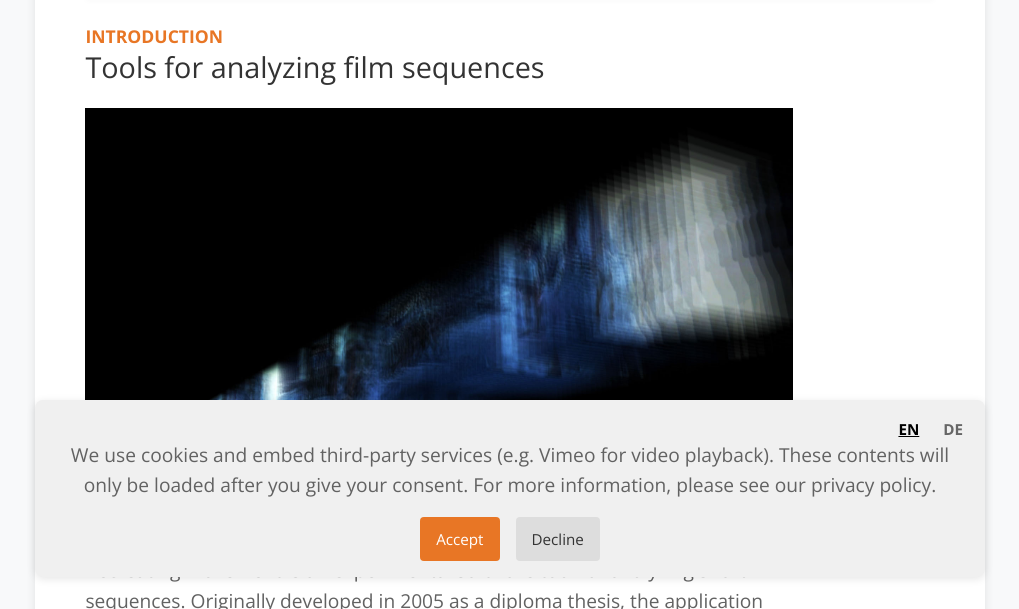
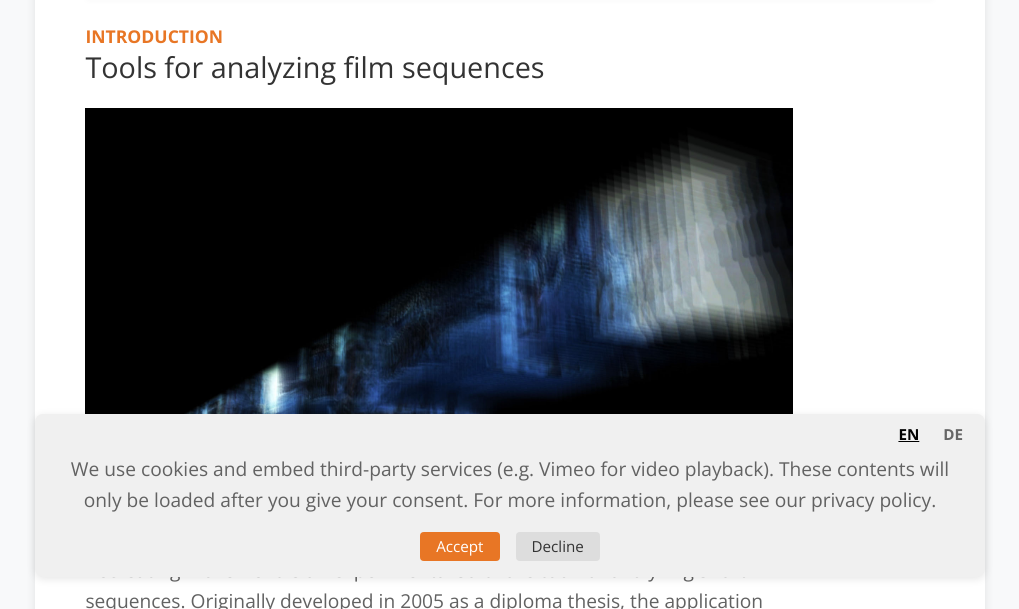
Before and after one commit to mattorwer/recreating-movement, a plain HTML site: page index.html in a window 1280 px wide. Shown: the part 191-800 px from the top of the page, without its empty margins (130-1149 px from the left). Drawn offline with nearby package versions, Linux system fonts and the light colour scheme.

Commit message:
update_09_08

```diff
--- a/style.css
+++ b/style.css
@@ -1,42 +1,7 @@
 :root {
     --accent-orange: #e87625;
 
-    /* Design tokens */
-    --rm-space-1: 0.25rem;
-    --rm-space-2: 0.5rem;
-    --rm-space-3: 0.75rem;
-    --rm-space-4: 1rem;
-    --rm-space-5: 1.5rem;
-    --rm-space-6: 2rem;
-    --rm-radius: 0.5rem;
-    --rm-shadow-1: 0 4px 10px rgba(0, 0, 0, 0.1);
-    --rm-focus: 2px solid var(--accent-orange, #e87625);
 }
-
-/* ===== Base performance & accessibility helpers ===== */
-
-/* Reduced motion */
-@media (prefers-reduced-motion: reduce) {
-    * { animation: none !important; transition: none !important; scroll-behavior: auto !important; }
-}
-
-/* Media defaults */
-img, picture, video, canvas, svg { display: block; max-width: 100%; height: auto; }
-
-/* Focus styles */
-:focus-visible { outline: var(--rm-focus); outline-offset: 2px; }
-
-/* Visually hidden utilities */
-.visually-hidden { position: absolute !important; width: 1px; height: 1px; padding: 0; margin: -1px; overflow: hidden; clip: rect(0,0,0,0); white-space: nowrap; border: 0; }
-.visually-hidden-focusable:not(:focus):not(:focus-within) { position: absolute !important; width: 1px; height: 1px; padding: 0; margin: -1px; overflow: hidden; clip: rect(0,0,0,0); white-space: nowrap; border: 0; }
-
-/* Skip link styling (pairs with .skip-link in HTML) */
-.skip-link { position: absolute; left: -9999px; width: 1px; height: 1px; overflow: hidden; }
-.skip-link:focus { position: static; padding: var(--rm-space-3) var(--rm-space-4); background: #000; color: #fff; border-radius: var(--rm-radius); z-index: 10000; }
-
-/* Touch target */
-.btn, [role="button"], button, input[type="button"], input[type="submit"] { min-height: 44px; }
-
 
 
 
```
